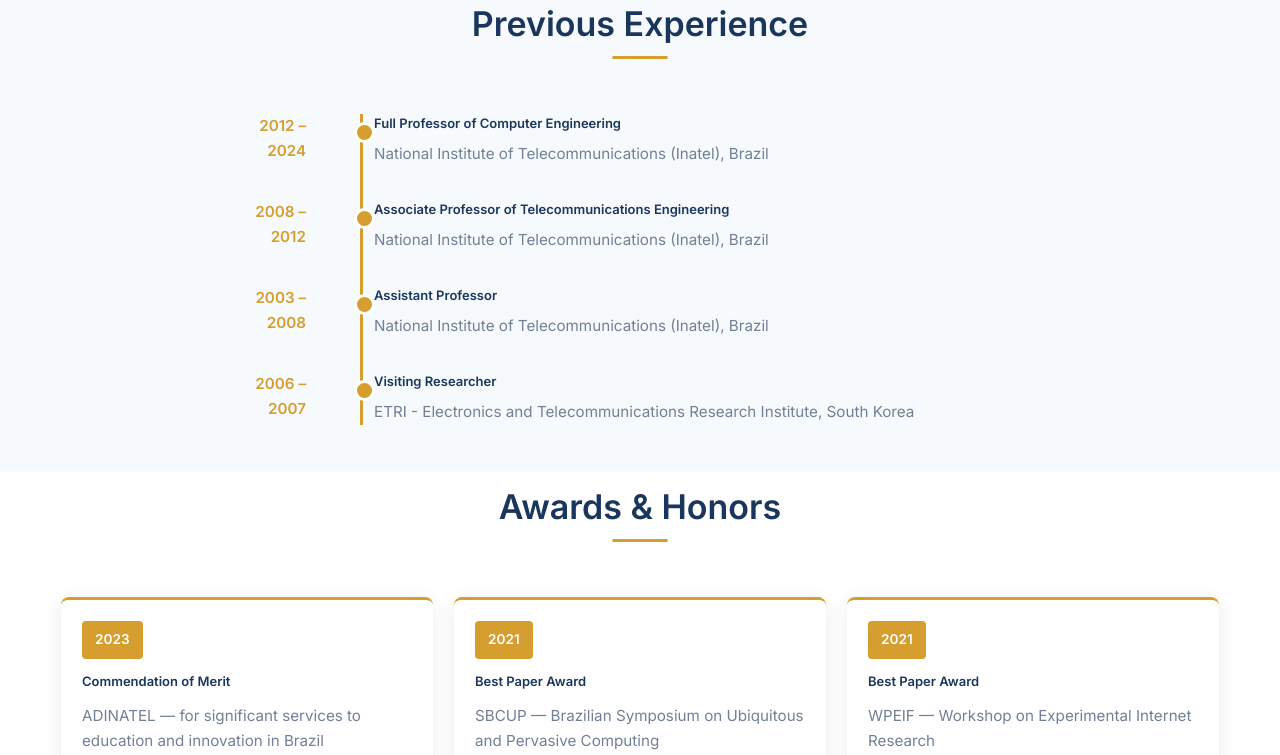
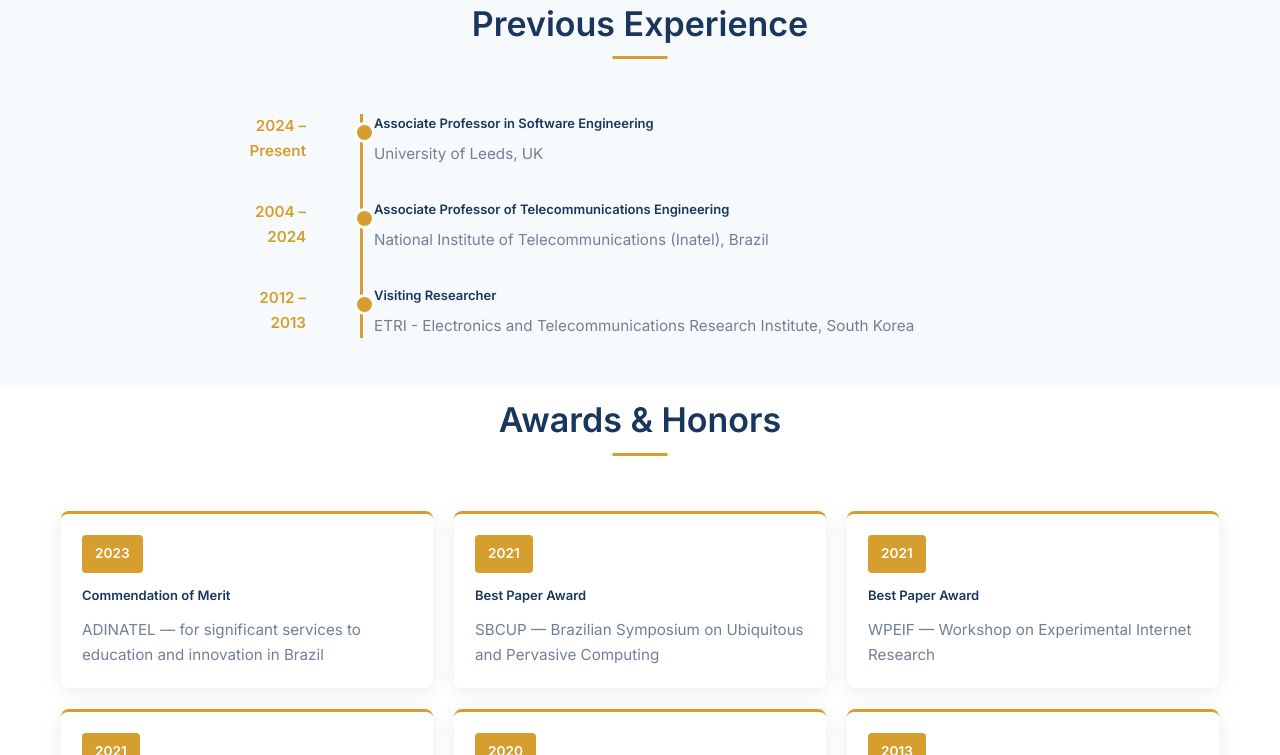
Before and after one commit to antonioalberti/antonioalberti.github.io, a Jekyll site: the page built from index.html, in a window 1280 px wide and 900 px high, scrolled down 1987 px, cut to the strip 145-900 px from the top of the window. Built offline with Jekyll 4.4.1, drawn with Linux system fonts in a browser that asks for light colours.

Commit message:
Update: Correct experience timeline to match CV - Leeds, Inatel, ETRI

```diff
--- a/index.html
+++ b/index.html
@@ -80,28 +80,21 @@
     </div>
     <div class="timeline">
       <div class="timeline-item">
-        <div class="timeline-year">2012 – 2024</div>
+        <div class="timeline-year">2024 – Present</div>
         <div class="timeline-content">
-          <h4>Full Professor of Computer Engineering</h4>
-          <p>National Institute of Telecommunications (Inatel), Brazil</p>
+          <h4>Associate Professor in Software Engineering</h4>
+          <p>University of Leeds, UK</p>
         </div>
       </div>
       <div class="timeline-item">
-        <div class="timeline-year">2008 – 2012</div>
+        <div class="timeline-year">2004 – 2024</div>
         <div class="timeline-content">
           <h4>Associate Professor of Telecommunications Engineering</h4>
           <p>National Institute of Telecommunications (Inatel), Brazil</p>
         </div>
       </div>
       <div class="timeline-item">
-        <div class="timeline-year">2003 – 2008</div>
-        <div class="timeline-content">
-          <h4>Assistant Professor</h4>
-          <p>National Institute of Telecommunications (Inatel), Brazil</p>
-        </div>
-      </div>
-      <div class="timeline-item">
-        <div class="timeline-year">2006 – 2007</div>
+        <div class="timeline-year">2012 – 2013</div>
         <div class="timeline-content">
           <h4>Visiting Researcher</h4>
           <p>ETRI - Electronics and Telecommunications Research Institute, South Korea</p>
```
Also changed, not shown: es/index.html (+5 -12 lines), pt/index.html (+5 -12 lines).
